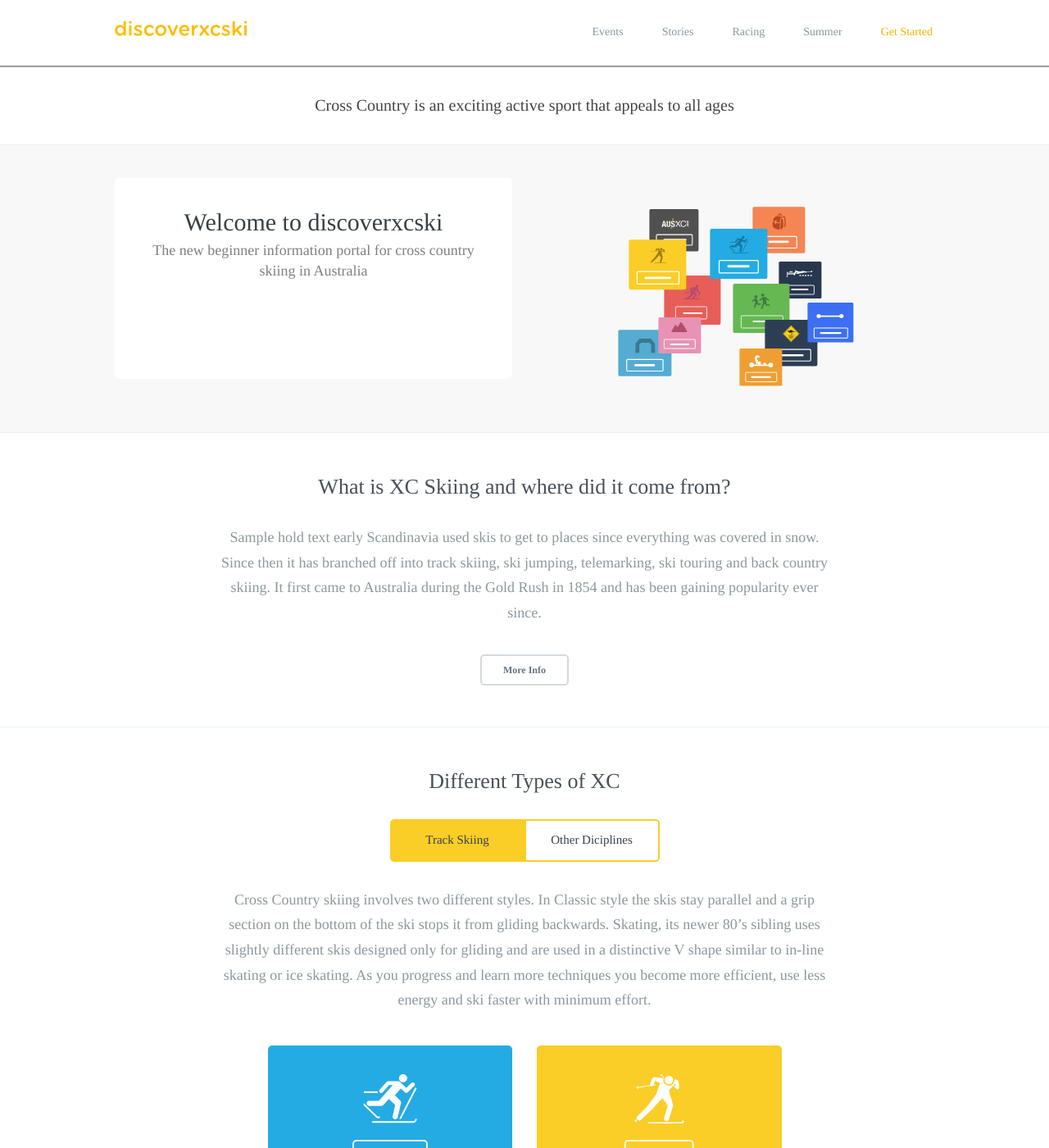
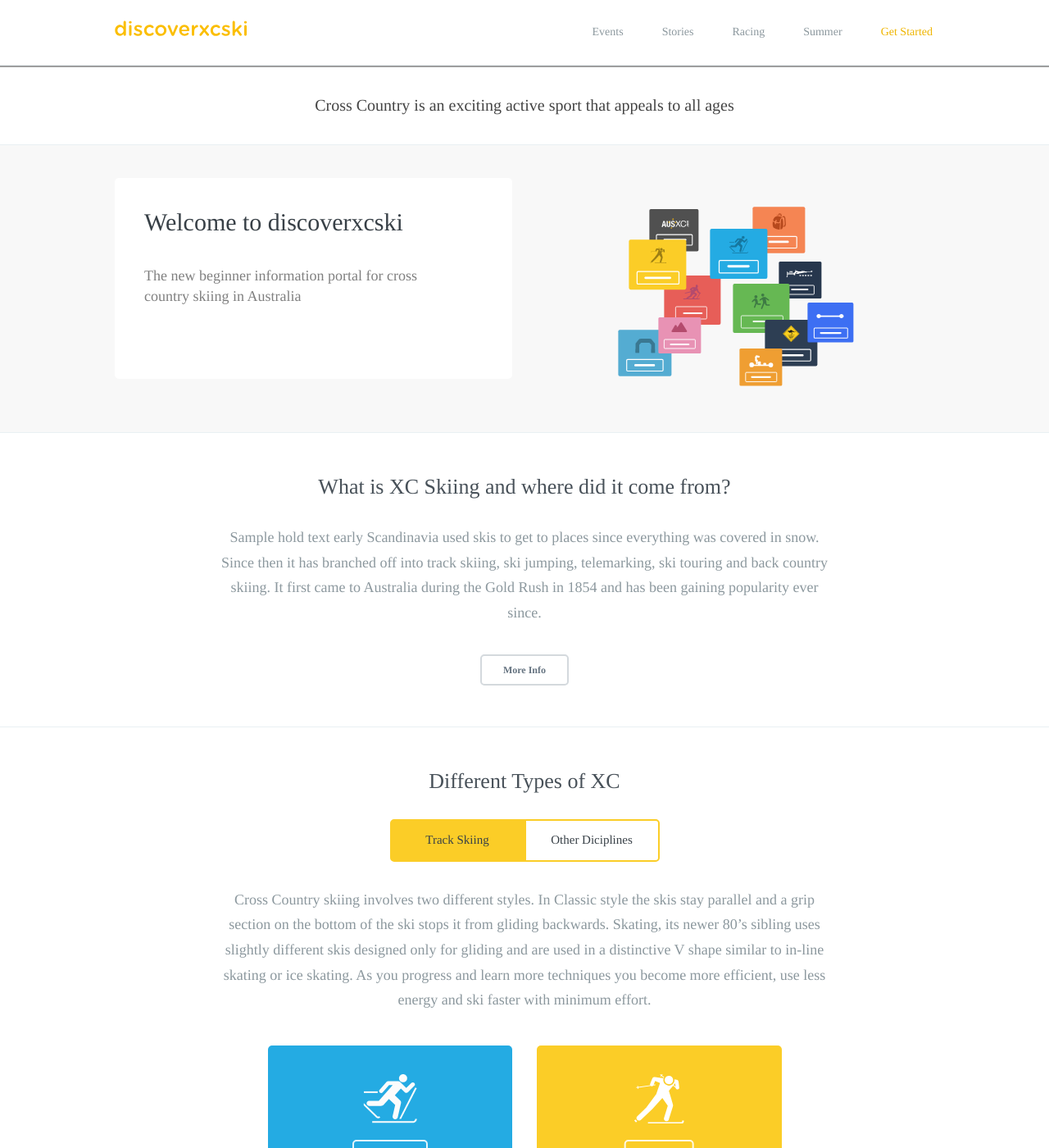
Before and after one commit to robcatto/robcatto.github.io, a Jekyll site: the page index.html, which Jekyll copies as it is, in a window 1280 px wide and 1400 px high, scrolled down 958 px. Shown: the whole window at 82% size. Built offline with Jekyll 4.4.1, drawn with Linux system fonts in a browser that asks for light colours; some web fonts are replaced; Markdown is read by kramdown in place of the engine named in the settings.

Commit message:
Homepage Commit

```diff
--- a/index.html
+++ b/index.html
@@ -136,9 +136,10 @@
                                                 background-size: cover;
                                                 min-height: 245px;
                                                 padding: 0px 36px;
+                                                text-align: left;
                                                 ">
                                                 <h1 class="welcome__card">Welcome to discoverxcski</h1>
-                                                <span class="welcome__card--p">The new beginner information portal for cross country skiing in Australia</span>
+                                                <p class="welcome__card--p">The new beginner information portal for cross country skiing in Australia</p>
 
 
 
--- a/style.css
+++ b/style.css
@@ -1168,9 +1168,10 @@ font-weight: 500;
 .welcome__card--p {
   font-size: 18px;
   line-height: 1.4;
-  color: rgba(0,0,0,0.5);
+
   margin-left: 0px;
   text-align: left;
+  color: rgba(0,0,0,0.5);
 }
 
 .feature_header {
```
